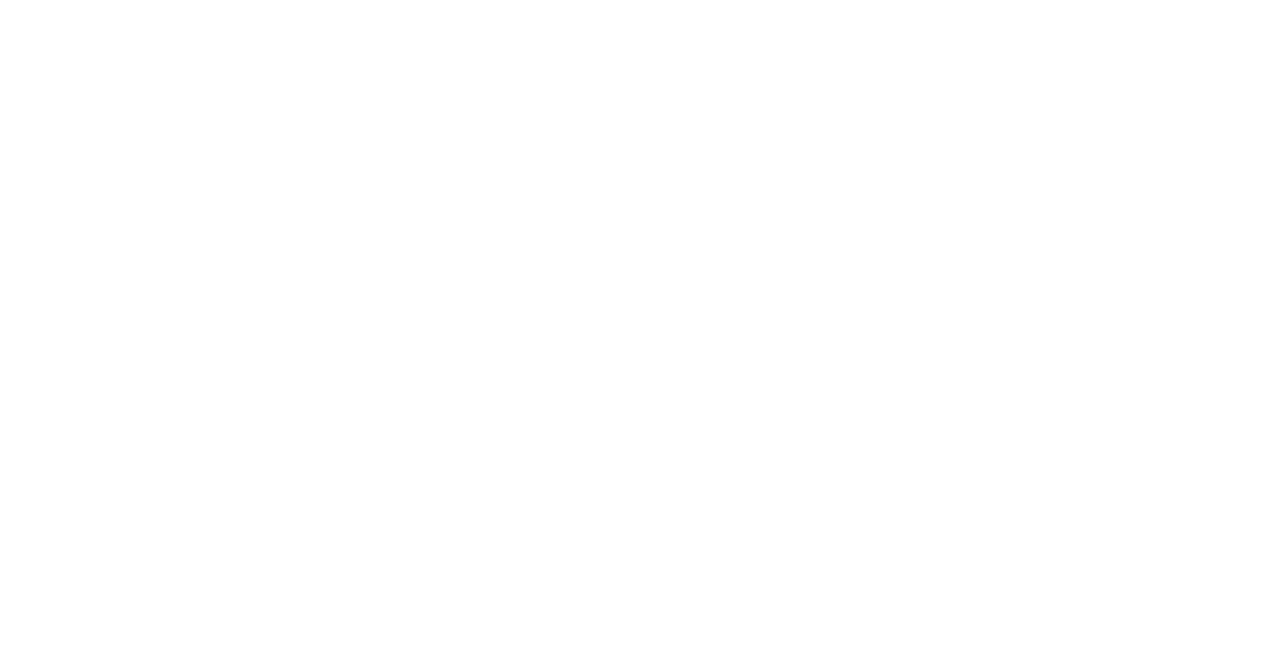
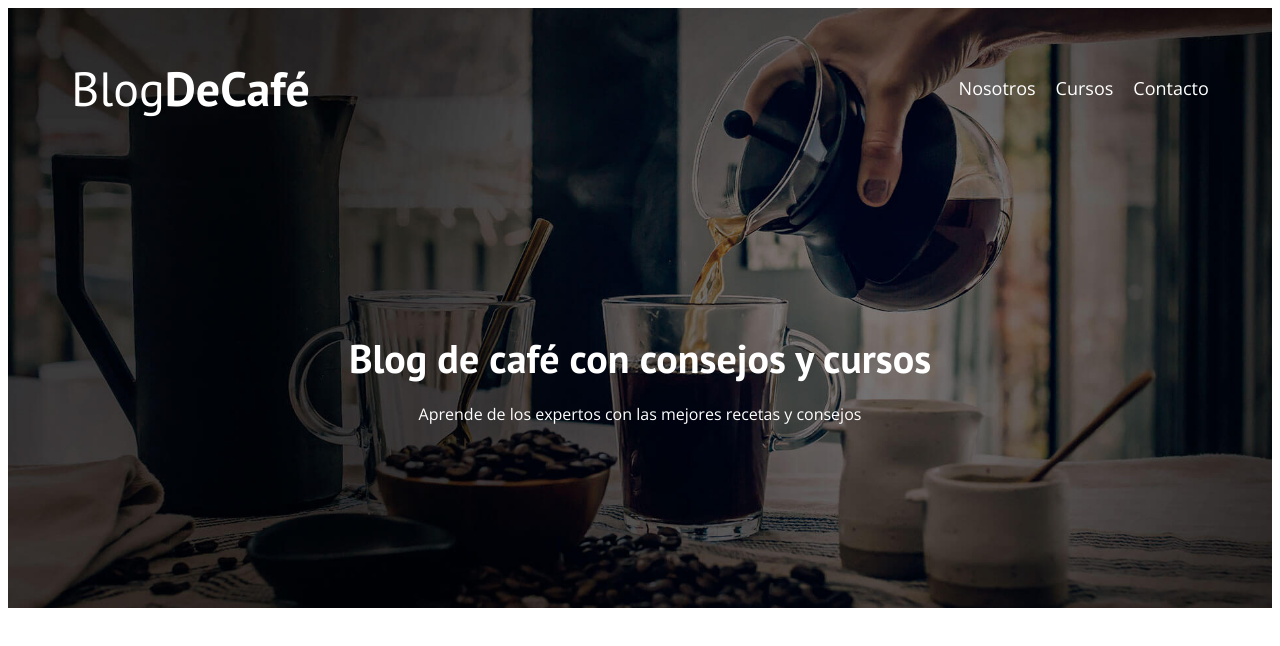
Before and after one commit to luishem/coffeeBlog, a plain HTML site: page index.html in a window 1280 px wide. Drawn offline with nearby package versions, Linux system fonts and the light colour scheme.

Commit message:
Crea header y añade css

```diff
--- a/css/style.css
+++ b/css/style.css
@@ -59,3 +59,52 @@ img {
 .centrar-texto {
     text-align: center;
 }
+
+/* Header */
+.header {
+    background-image: url(../img/banner.jpg);
+    height: 60rem;
+    background-size: cover;
+    background-repeat: no-repeat;
+    background-position: center center;
+}
+.header__texto {
+    text-align: center;
+    color: var(--blanco);
+    margin-top: 5rem;
+}
+@media (min-width: 768px) {
+    .header__texto {
+        margin-top: 15rem;
+    }
+}
+
+@media (min-width: 768px) {
+    .barra {
+        display: flex;
+        justify-content: space-between;
+        align-items: center;
+    }
+}
+
+.logo {
+    color: var(--blanco);
+}
+.logo__nombre {
+    font-weight: normal;
+}
+.logo__bold {
+    font-weight: bold;
+}
+@media (min-width: 768px) {
+    .navegacion {
+        display: flex;
+        gap: 2rem;
+    }
+}
+.navegacion__enlace {
+    display: block;
+    text-align: center;
+    font-size: 1.8rem;
+    color: var(--blanco);
+}
--- a/index.html
+++ b/index.html
@@ -14,5 +14,26 @@
 </head>
 <body>
 
+    <header class="header">
+
+        <div class="contenedor">
+            <div class="barra">
+                <a class="logo no-margin centrar-texto" href="index.html">
+                    <h1 class="logo__nombre">Blog<span class="logo__bold">DeCafé</span></h1>
+                </a>
+
+                <nav class="navegacion">
+                    <a href="nosotros.html" class="navegacion__enlace">Nosotros</a>
+                    <a href="cursos.html" class="navegacion__enlace">Cursos</a>
+                    <a href="contacto.html" class="navegacion__enlace">Contacto</a>
+                </nav>
+            </div>
+        </div>
+
+        <div class="header__texto">
+            <h2 class="no-margin">Blog de café con consejos y cursos</h2>
+            <p class="no-margin">Aprende de los expertos con las mejores recetas y consejos</p>
+        </div>
+    </header>
 </body>
 </html>
```
